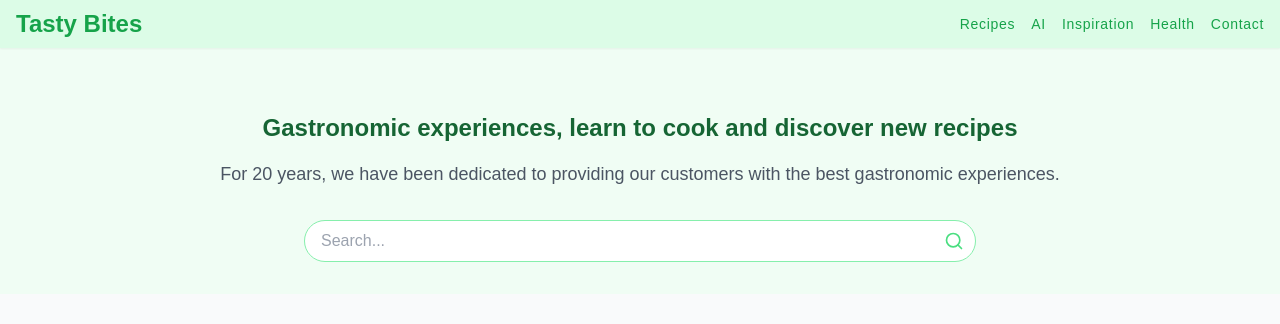
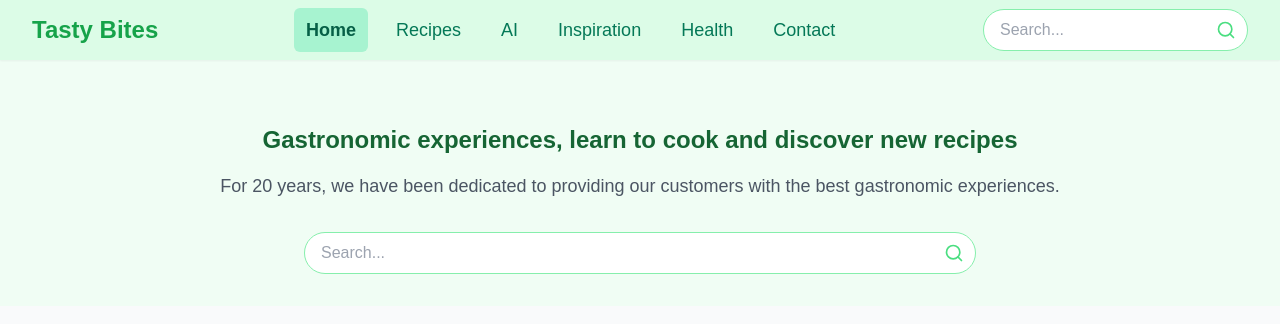
Before and after one commit to empephat/Recipe-App---Next-JS--Tailwind--React--TS, a Next.js app: page / in a window 1280 px wide. Shown: the top 324 px of the page. Built offline with nearby package versions, Linux system fonts and the light colour scheme.

Commit message:
Cleaned the layout

```diff
--- a/src/app/layout.tsx
+++ b/src/app/layout.tsx
@@ -1,6 +1,8 @@
 import type { Metadata } from "next";
 import Link from "next/link";
 import "./globals.css";
+import SearchBox from "@/components/search";
+import NavLink from "@/components/nav-link";
 
 export const metadata: Metadata = {
   title: "Tasty Bites",
@@ -11,35 +13,25 @@ function Navbar() {
   return (
     <nav className="bg-green-100 py-2 shadow-sm sticky top-0 z-50">
       <div className="container mx-auto px-4">
-        <div className="flex items-center justify-between">
+        <div className="flex items-center justify-between w-full px-4">
           <Link
             href="/"
             className="text-2xl font-bold text-green-600 hover:text-green-700 transition-colors font-logo"
           >
             Tasty Bites
           </Link>
-          <div className="flex space-x-4">
-            <NavLink href="/" text="" />
+          <div className="flex-grow flex justify-center space-x-4">
+            <NavLink href="/" text="Home" />
             <NavLink href="/recipes" text="Recipes" />
             <NavLink href="/ai" text="AI" />
             <NavLink href="/inspiration" text="Inspiration" />
             <NavLink href="/health" text="Health" />
             <NavLink href="/contact" text="Contact" />
           </div>
+          <SearchBox />
         </div>
       </div>
     </nav>
-  );
-}
-
-function NavLink({ href, text }: { href: string; text: string }) {
-  return (
-    <Link
-      href={href}
-      className="text-green-600 hover:text-green-800 transition-colors font-nav text-sm tracking-wider"
-    >
-      {text}
-    </Link>
   );
 }
 
--- a/src/app/page.tsx
+++ b/src/app/page.tsx
@@ -1,6 +1,6 @@
 "use client";
-import { Search } from "lucide-react";
 import RecipeCard from "@/components/recipe-card";
+import SearchBox from "@/components/search";
 
 function SearchSection() {
   return (
@@ -13,17 +13,7 @@ function SearchSection() {
           For 20 years, we have been dedicated to providing our customers with
           the best gastronomic experiences.
         </p>
-        <div className="max-w-2xl mx-auto relative">
-          <input
-            type="text"
-            placeholder="Search..."
-            className="w-full py-2 px-4 pr-10 rounded-full border border-green-300 focus:outline-none focus:ring-2 focus:ring-green-400"
-          />
-          <Search
-            className="absolute right-3 top-1/2 transform -translate-y-1/2 text-green-400"
-            size={20}
-          />
-        </div>
+        <SearchBox />
       </div>
     </div>
   );
```
